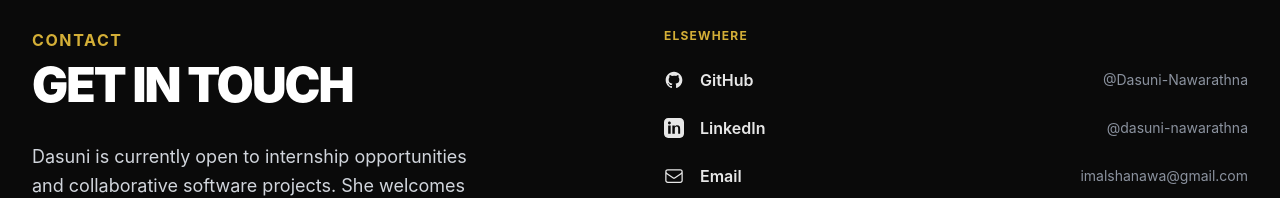
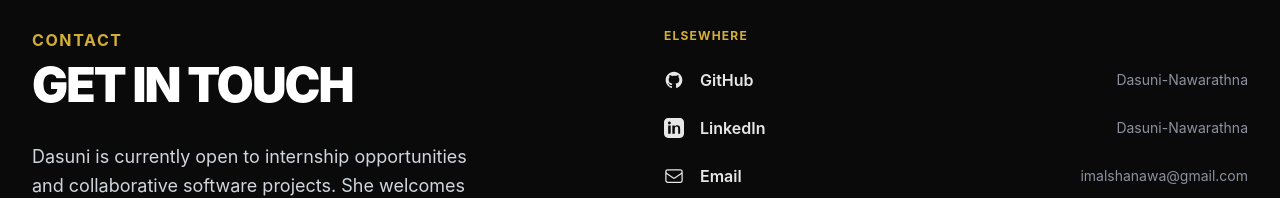
Before and after one commit to Dasuni-Nawarathna/my-portfolio, a Next.js app: page / in a window 1280 px wide. Shown: the part 2218-2416 px from the top of the page. Built offline with nearby package versions, Linux system fonts and the light colour scheme.

Commit message:
update ui

```diff
--- a/app/page.tsx
+++ b/app/page.tsx
@@ -114,17 +114,17 @@ export default function Home() {
             <div className="mb-4 gold text-xs font-bold tracking-widest uppercase">Elsewhere</div>
             <ul className="space-y-2">
               <li>
-                <a href="https://github.com/dasuninarawathna" target="_blank" className="flex items-center gap-4 py-2 group hover:opacity-100 opacity-90 transition">
+                <a href="https://github.com/Dasuni-Nawarathna" target="_blank" className="flex items-center gap-4 py-2 group hover:opacity-100 opacity-90 transition">
                   <svg xmlns="http://www.w3.org/2000/svg" fill="currentColor" viewBox="0 0 24 24" className="w-5 h-5 text-gold shrink-0"><path d="M12 2C6.477 2 2 6.484 2 12.021c0 4.426 2.865 8.184 6.839 9.504.5.092.682-.217.682-.483 0-.237-.009-.868-.014-1.703-2.782.605-3.369-1.342-3.369-1.342-.454-1.154-1.11-1.461-1.11-1.461-.908-.62.069-.608.069-.608 1.004.07 1.532 1.032 1.532 1.032.892 1.53 2.341 1.089 2.91.833.091-.647.35-1.089.636-1.34-2.221-.253-4.555-1.113-4.555-4.951 0-1.093.39-1.987 1.029-2.686-.103-.253-.447-1.272.098-2.65 0 0 .84-.27 2.75 1.025A9.564 9.564 0 0112 6.844c.85.004 1.705.115 2.504.337 1.909-1.295 2.747-1.025 2.747-1.025.547 1.378.203 2.397.1 2.65.64.699 1.028 1.593 1.028 2.686 0 3.847-2.337 4.695-4.565 4.944.359.309.678.92.678 1.855 0 1.338-.012 2.419-.012 2.749 0 .269.18.58.688.482C19.138 20.2 22 16.447 22 12.021 22 6.484 17.523 2 12 2z" /></svg>
                   <span className="font-semibold text-gold">GitHub</span>
-                  <span className="ml-auto text-gray-400 font-normal text-sm group-hover:text-gold transition">@Dasuni-Nawarathna</span>
+                  <span className="ml-auto text-gray-400 font-normal text-sm group-hover:text-gold transition">Dasuni-Nawarathna</span>
                 </a>
               </li>
               <li>
-                <a href="https://linkedin.com/in/dasuninarawathna" target="_blank" className="flex items-center gap-4 py-2 group hover:opacity-100 opacity-90 transition">
+                <a href="https://www.linkedin.com/in/dasuni-nawarathna-7243372b2/?lipi=urn%3Ali%3Apage%3Ad_flagship3_profile_view_base%3BH4%2F3M3hdS5KdKpqrc0oXZw%3D%3D" target="_blank" className="flex items-center gap-4 py-2 group hover:opacity-100 opacity-90 transition">
                   <svg xmlns="http://www.w3.org/2000/svg" viewBox="0 0 24 24" fill="currentColor" className="w-5 h-5 text-gold shrink-0"><path d="M19 0h-14c-2.76 0-5 2.24-5 5v14c0 2.76 2.24 5 5 5h14c2.76 0 5-2.24 5-5v-14c0-2.76-2.24-5-5-5zm-11 19h-3v-10h3v10zm-1.5-11.27c-.97 0-1.75-.79-1.75-1.76 0-.97.78-1.76 1.75-1.76s1.75.79 1.75 1.76c0 .97-.78 1.76-1.75 1.76zm13.5 11.27h-3v-5.6c0-1.33-.03-3.05-1.86-3.05-1.86 0-2.14 1.45-2.14 2.95v5.7h-3v-10h2.89v1.36h.04c.4-.75 1.38-1.54 2.84-1.54 3.04 0 3.6 2 3.6 4.59v5.59z" /></svg>
                   <span className="font-semibold text-gold">LinkedIn</span>
-                  <span className="ml-auto text-gray-400 font-normal text-sm group-hover:text-gold transition">@dasuni-nawarathna</span>
+                  <span className="ml-auto text-gray-400 font-normal text-sm group-hover:text-gold transition">Dasuni-Nawarathna</span>
                 </a>
               </li>
               <li>
```
